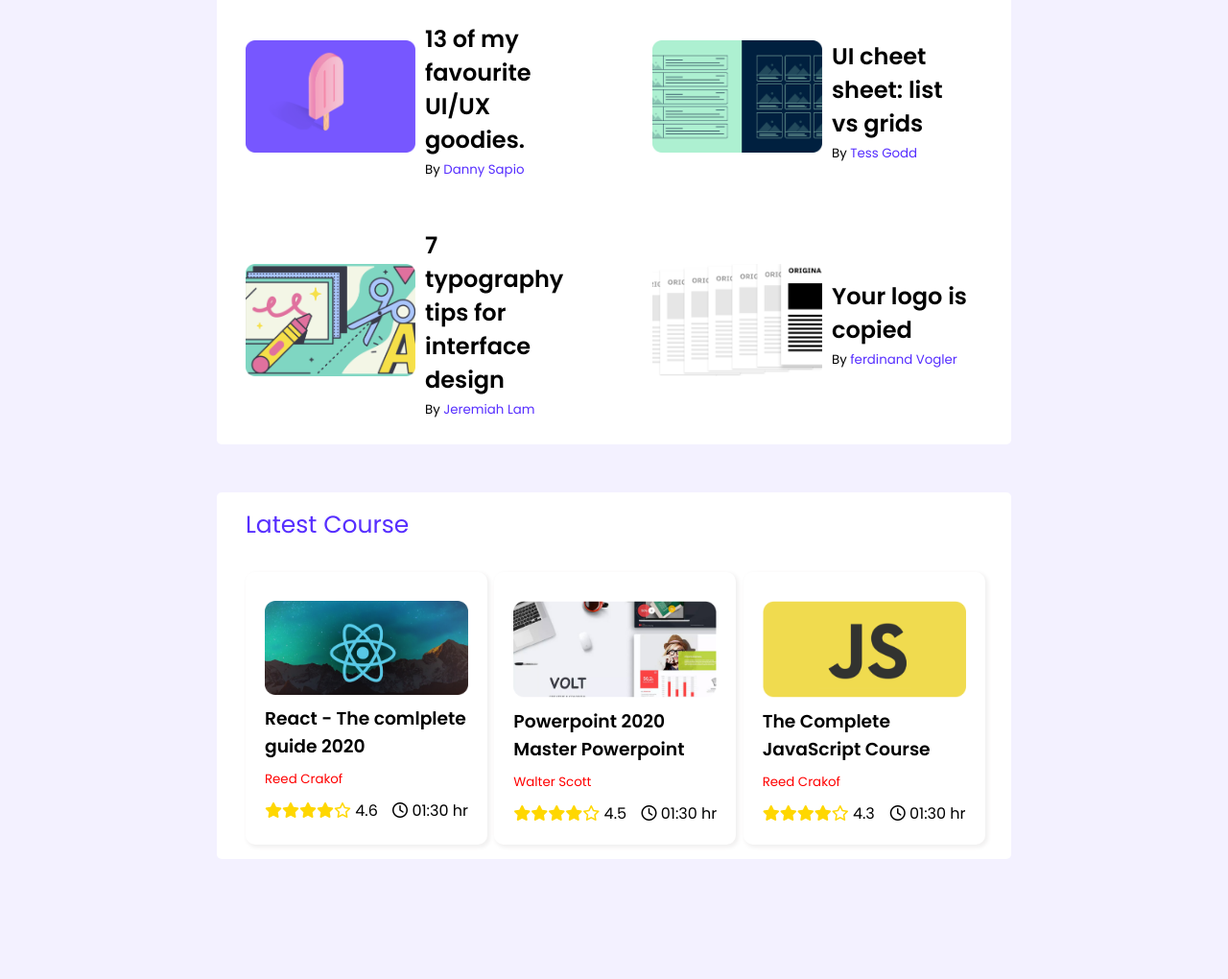
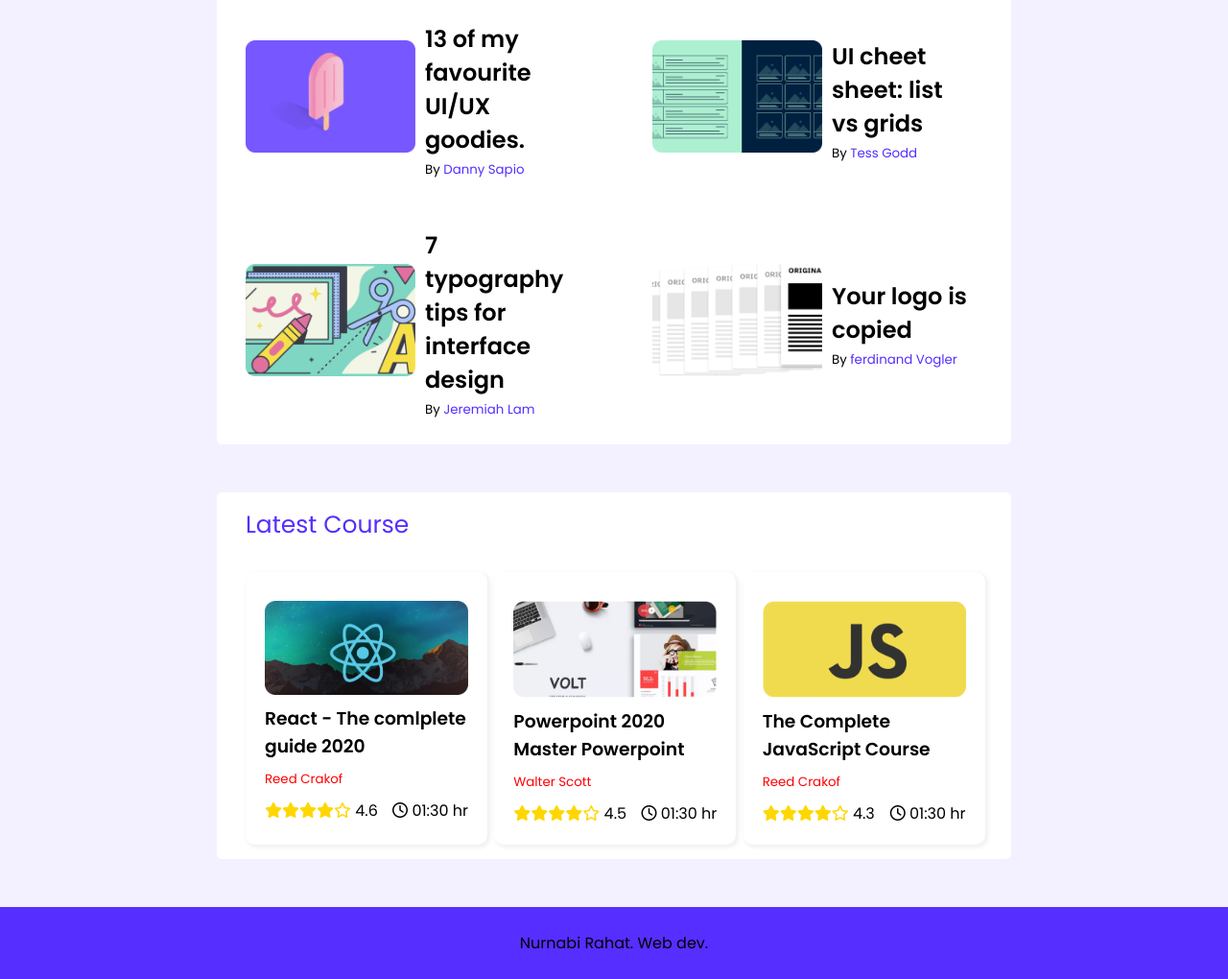
Before and after one commit to NNRahat/leader-board-v2, a plain HTML site: page index.html in a window 1280 px wide. Shown: the part 513-1533 px from the top of the page at 96% size. Before the commit the page ends 1458 px from the top, so only its background shows below. Drawn offline with Linux system fonts and the light colour scheme.

Commit message:
footer added

```diff
--- a/index.html
+++ b/index.html
@@ -9,7 +9,7 @@
     <link href="https://fonts.googleapis.com/css2?family=Poppins:wght@100;400;600;700&display=swap" rel="stylesheet">
     <link rel="stylesheet" href="https://cdnjs.cloudflare.com/ajax/libs/font-awesome/6.2.1/css/all.min.css">
     <link rel="stylesheet" href="style/style.css">
-    <title>ehlsdf</title>
+    <title>leader-board</title>
 </head>
 <body>
     <nav>
@@ -128,5 +128,9 @@
         </div>
     </section>
 
+    <footer>
+        <p>Nurnabi Rahat. Web dev. </p>
+    </footer>
+
 </body>
 </html>
--- a/style/style.css
+++ b/style/style.css
@@ -157,3 +157,10 @@ h2,h3{
 .downspace{
     margin-bottom: 50px;
 }
+footer{
+    height: 75px;
+    display: flex;
+    justify-content: center;
+    align-items: center;
+    background-color: #562EFF;
+}
```
